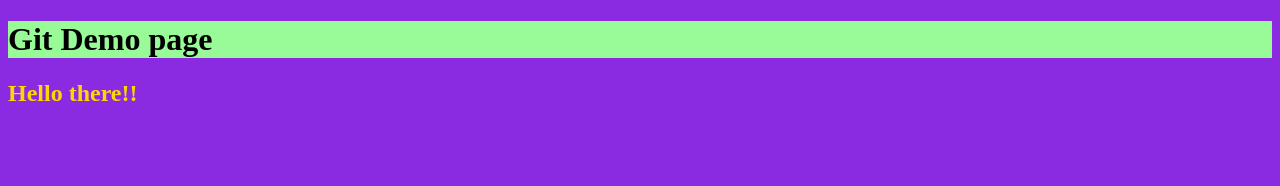
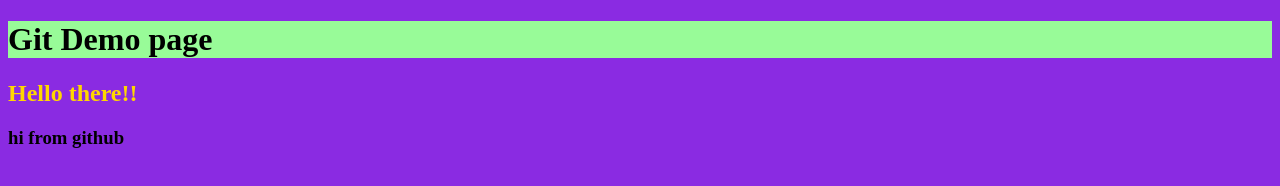
Before and after one commit to rahaf99/gitar, a plain HTML site: page index.html in a window 1280 px wide. Drawn offline with Linux system fonts and the light colour scheme.

Commit message:
change from github

```diff
--- a/index.html
+++ b/index.html
@@ -8,6 +8,7 @@
 <body>
     <h1>Git Demo page</h1>
     <h2>Hello there!!</h2>
+    <h3>hi from github<h3>
     <script src="app.js"></script>
 </body>
 </html>
```
